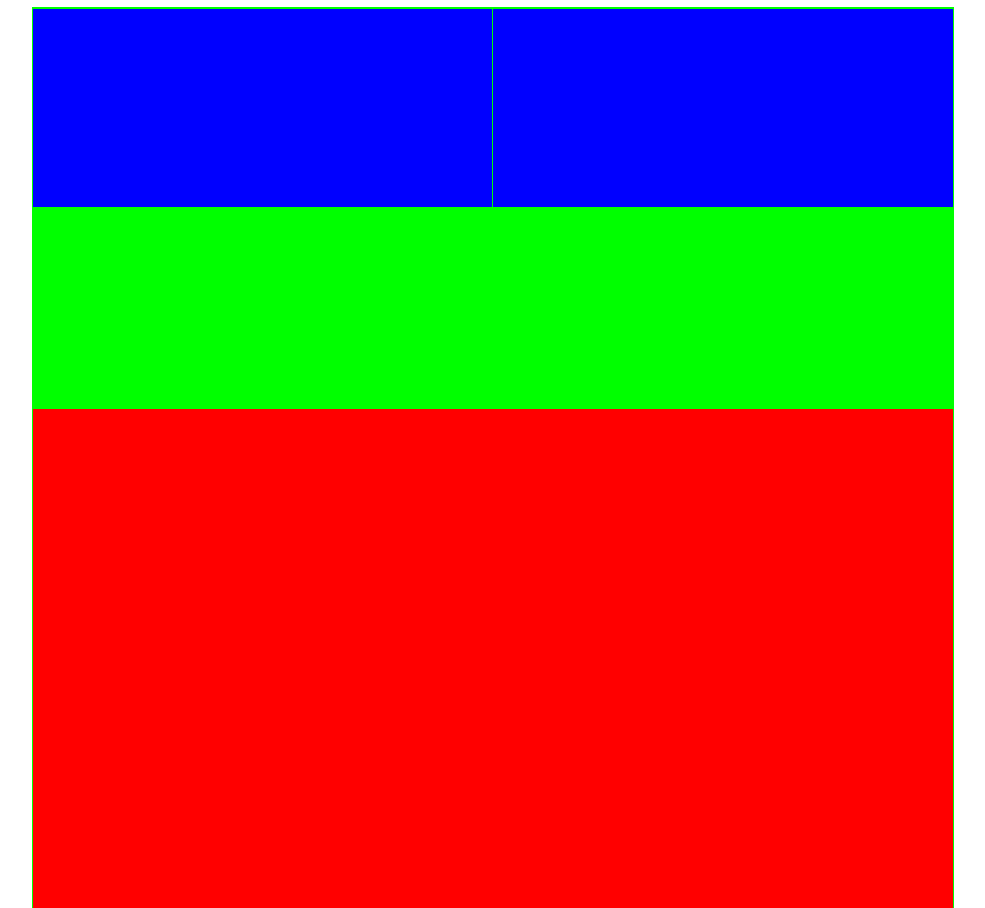
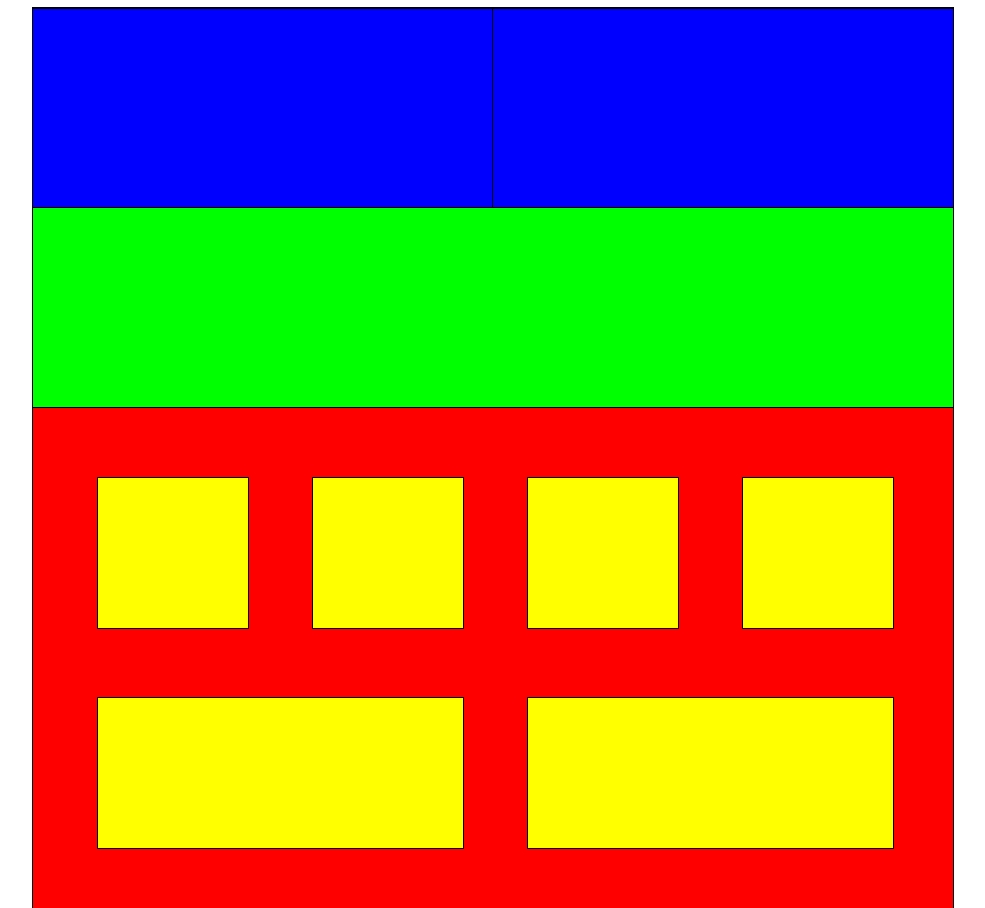
Before and after one commit to lilianlee098/289.101, a plain HTML site: page workshop4/layout6/index.html in a window 1280 px wide. Shown: the whole page, without its empty margins (147-1132 px from the left). Drawn offline with Linux system fonts and the light colour scheme.

Commit message:
finished layout 6

```diff
--- a/workshop4/layout6/style.css
+++ b/workshop4/layout6/style.css
@@ -1,5 +1,5 @@
 div{
-    outline: 1px solid lime;
+    outline: 1px solid black;
 }
 
 .container{
@@ -35,9 +35,19 @@ div{
     float: left;
 }
 .boxes{
-
+    background-color: yellow;
+    height: 150px;
+    width: 150px;
+    float: left;
+    margin-top: 70px;
+    margin-left: 65px;
 }
 
 .bars{
-
+    background-color:yellow;
+    height:150px ;
+    width:365px;
+    margin-left:65px ;
+    margin-top:70px;
+    float: left;
 }
```
